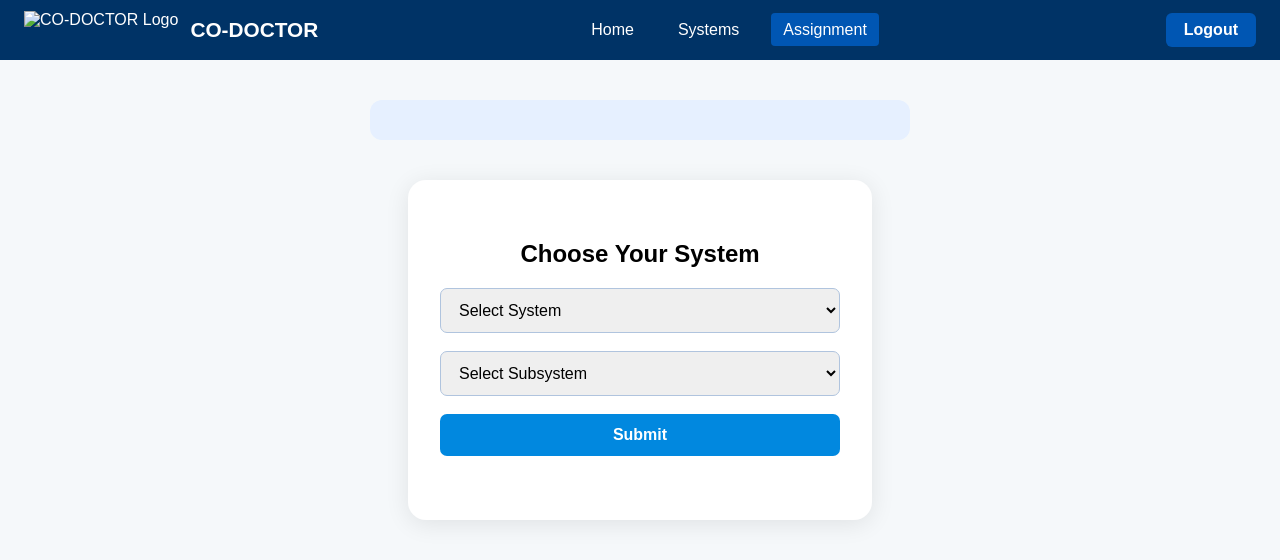
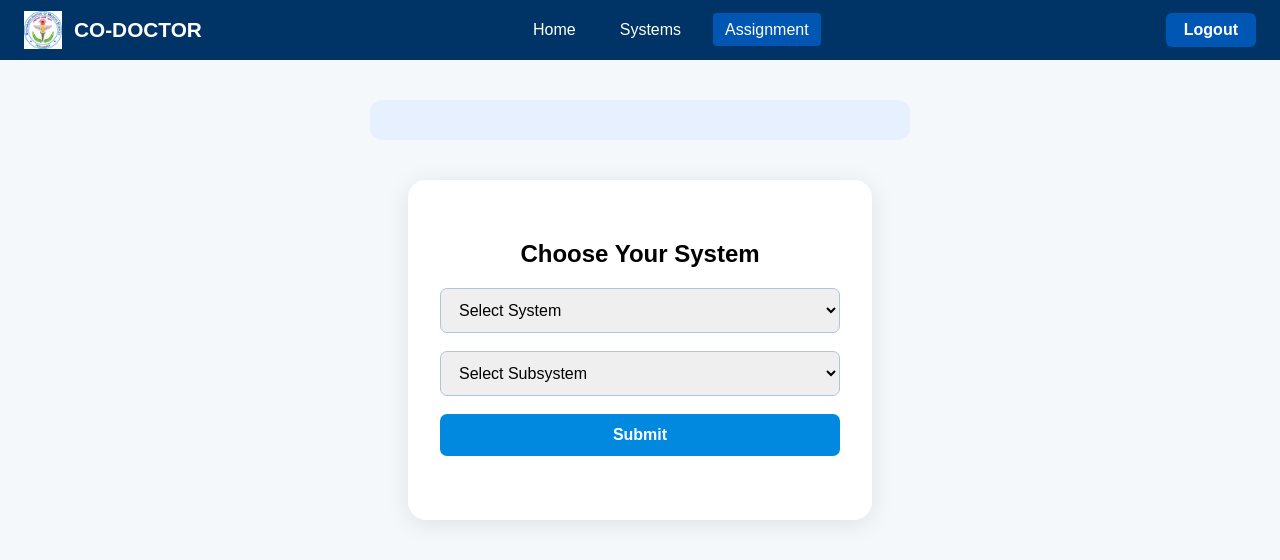
Before and after one commit to reddy4500/co-doctor, a plain HTML site: page form.html in a window 1280 px wide. Drawn offline with Linux system fonts and the light colour scheme; sample sign-in values are in the browser's storage.

Commit message:
Update form.html

```diff
--- a/form.html
+++ b/form.html
@@ -27,7 +27,7 @@
     <!-- Navbar -->
     <nav class="navbar">
         <div class="navbar-left">
-            <img src="logo.jpg" class="logo" alt="CO-DOCTOR Logo">
+            <img src="logo.jpeg" class="logo" alt="CO-DOCTOR Logo">
             <span class="brand-name">CO-DOCTOR</span>
         </div>
         <ul class="navbar-center">
```
